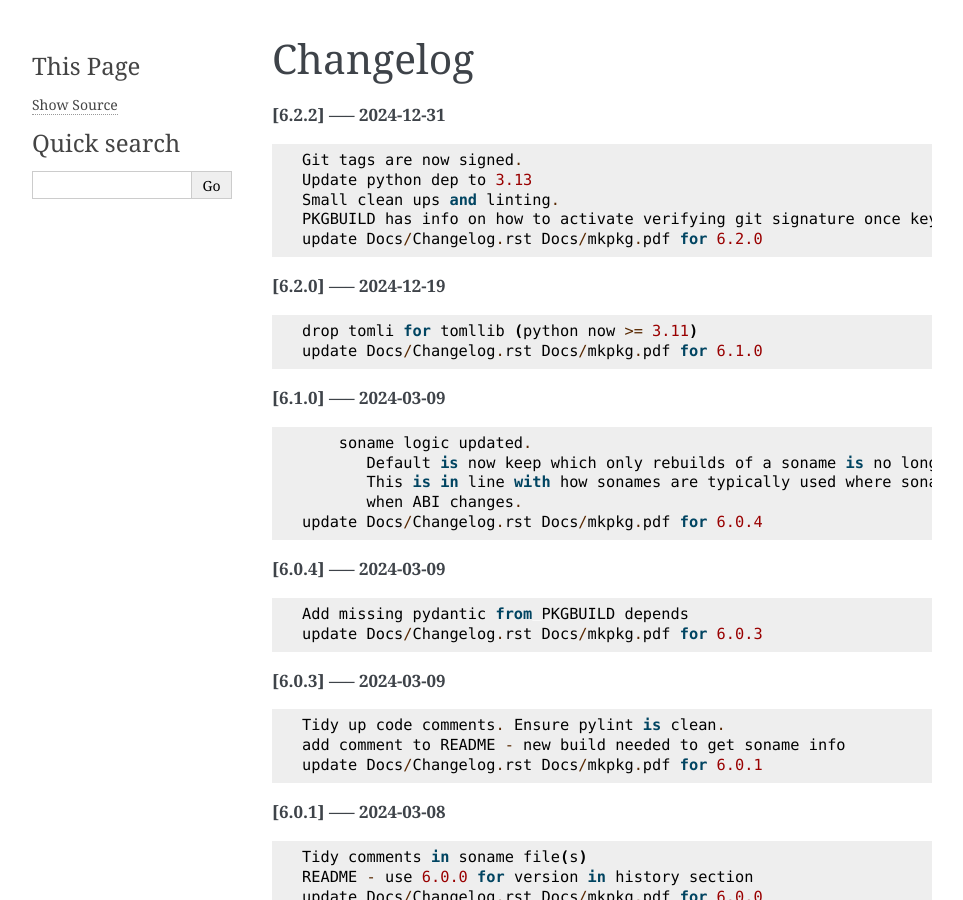
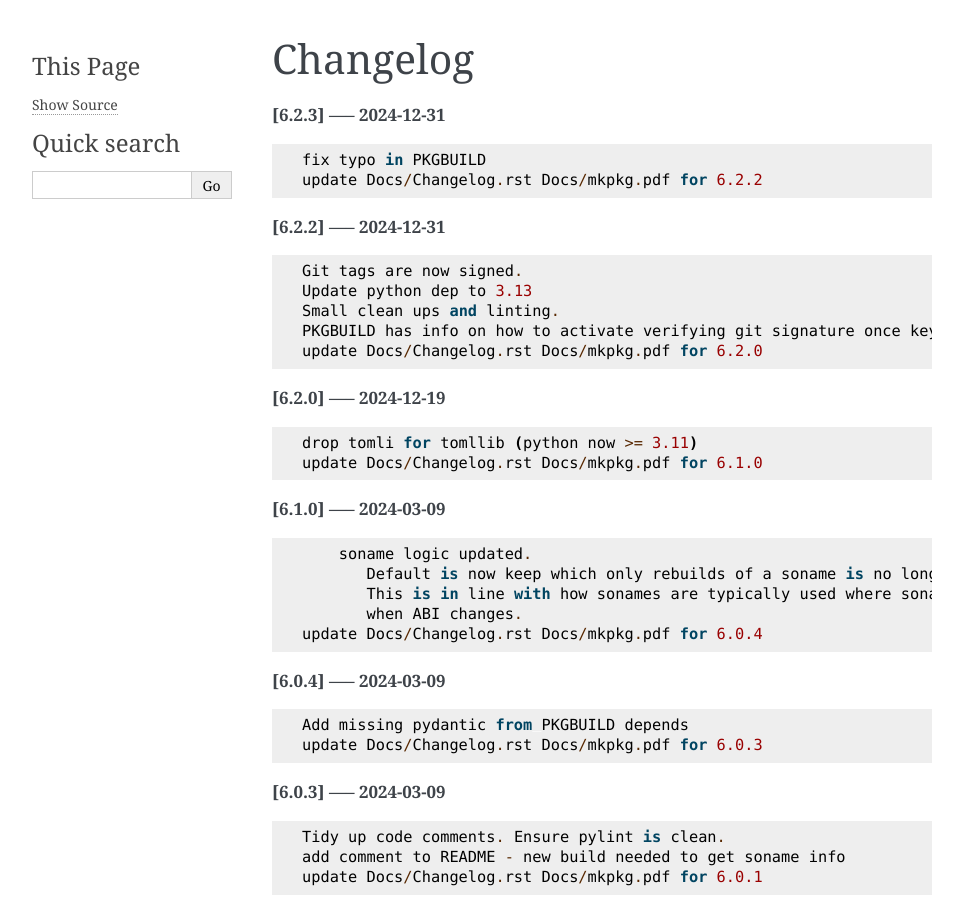
Before and after one commit to gene-git/Arch-mkpkg, a Sphinx documentation site: the page built from Docs/Changelog.rst, in a window 1280 px wide and 900 px high. Shown: the whole window, without its empty margins (148-1111 px from the left). Built offline with Sphinx 7.4.7, drawn with Linux system fonts in a browser that asks for light colours; pages that are not in the unit, such as notebooks, are missing from menus.

Commit message:
update Docs/Changelog.rst Docs/mkpkg.pdf for 6.2.3

```diff
--- a/Docs/Changelog.rst
+++ b/Docs/Changelog.rst
@@ -1,5 +1,11 @@
 Changelog
 =========
+
+**[6.2.3] ----- 2024-12-31** ::
+
+	    fix typo in PKGBUILD
+	    update Docs/Changelog.rst Docs/mkpkg.pdf for 6.2.2
+
 
 **[6.2.2] ----- 2024-12-31** ::
 
```
Also changed, not shown: 1 other file.
